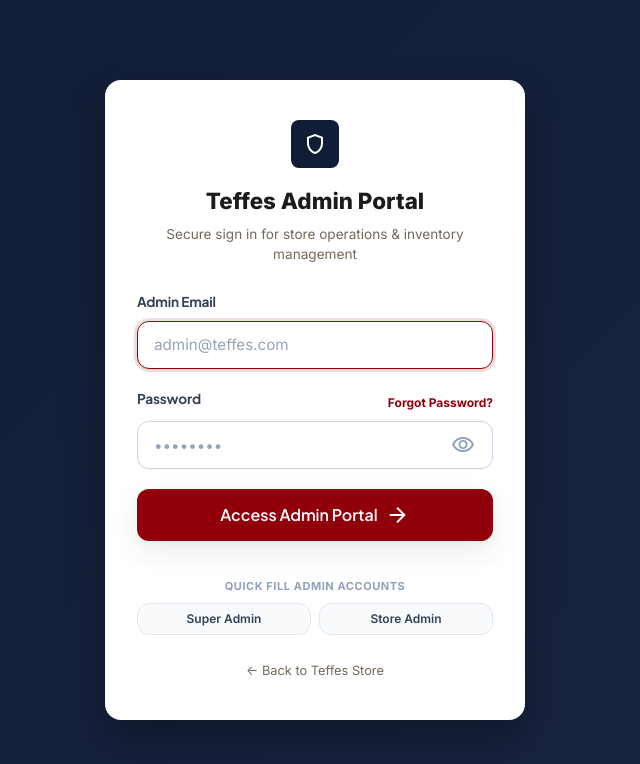
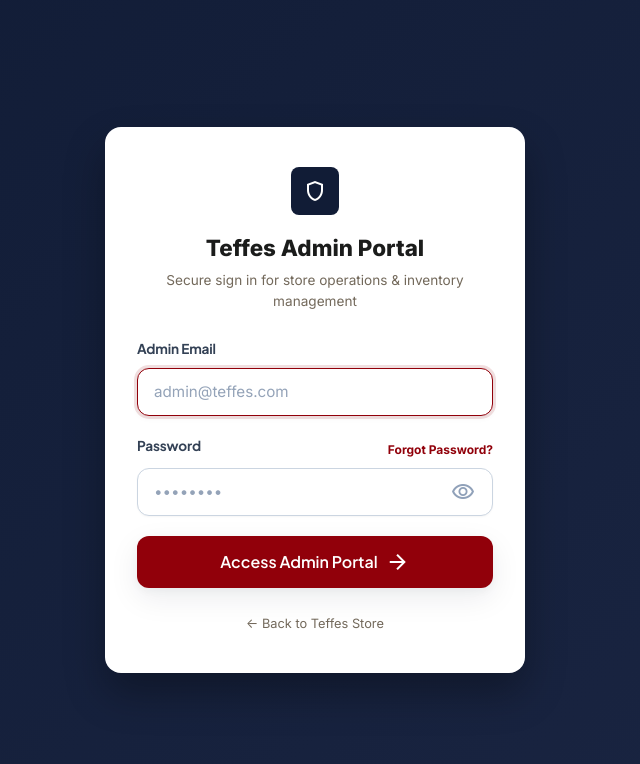
Before and after one commit to globalwebify27-svg/teffes, a Next.js app in the folder client/: page /admin-login in a window 1280 px wide. Shown: the top 764 px of the page, without its empty margins (325-965 px from the left). Built offline with nearby package versions, Linux system fonts and the light colour scheme; no server answers.

Commit message:
Corrected products next js warning

```diff
--- a/client/src/components/auth/AdminLoginForm.tsx
+++ b/client/src/components/auth/AdminLoginForm.tsx
@@ -221,35 +221,6 @@ export default function AdminLoginForm() {
             </>
           )}
         </button>
-
-        {/* Quick Demo Fill Buttons */}
-        <div className="mt-5 pt-4 border-t border-slate-100 flex flex-col gap-2">
-          <span className="text-[11px] font-bold text-slate-400 uppercase tracking-wider text-center">
-            Quick Fill Admin Accounts
-          </span>
-          <div className="grid grid-cols-2 gap-2">
-            <button
-              type="button"
-              onClick={() => {
-                setForm({ email: "superadmin@teffes.com", password: "Super@12345" });
-                setError("");
-              }}
-              className="py-1.5 px-2.5 rounded-lg border border-slate-200 bg-slate-50 hover:bg-slate-100 text-[12px] font-semibold text-slate-700 transition-colors cursor-pointer text-center"
-            >
-              Super Admin
-            </button>
-            <button
-              type="button"
-              onClick={() => {
-                setForm({ email: "storeadmin@teffes.com", password: "Store@12345" });
-                setError("");
-              }}
-              className="py-1.5 px-2.5 rounded-lg border border-slate-200 bg-slate-50 hover:bg-slate-100 text-[12px] font-semibold text-slate-700 transition-colors cursor-pointer text-center"
-            >
-              Store Admin
-            </button>
-          </div>
-        </div>
       </form>
 
       {/* ─── FORGOT PASSWORD MODAL ─── */}
```
